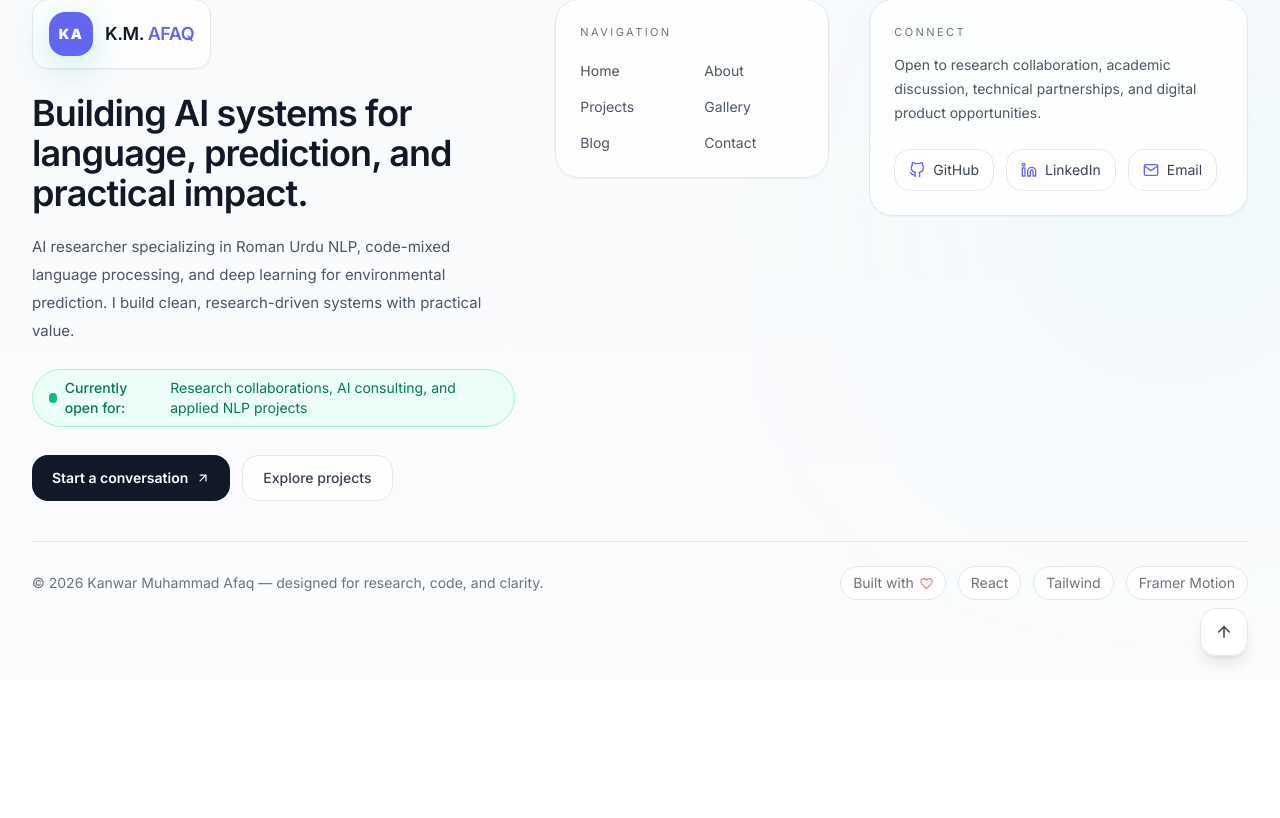
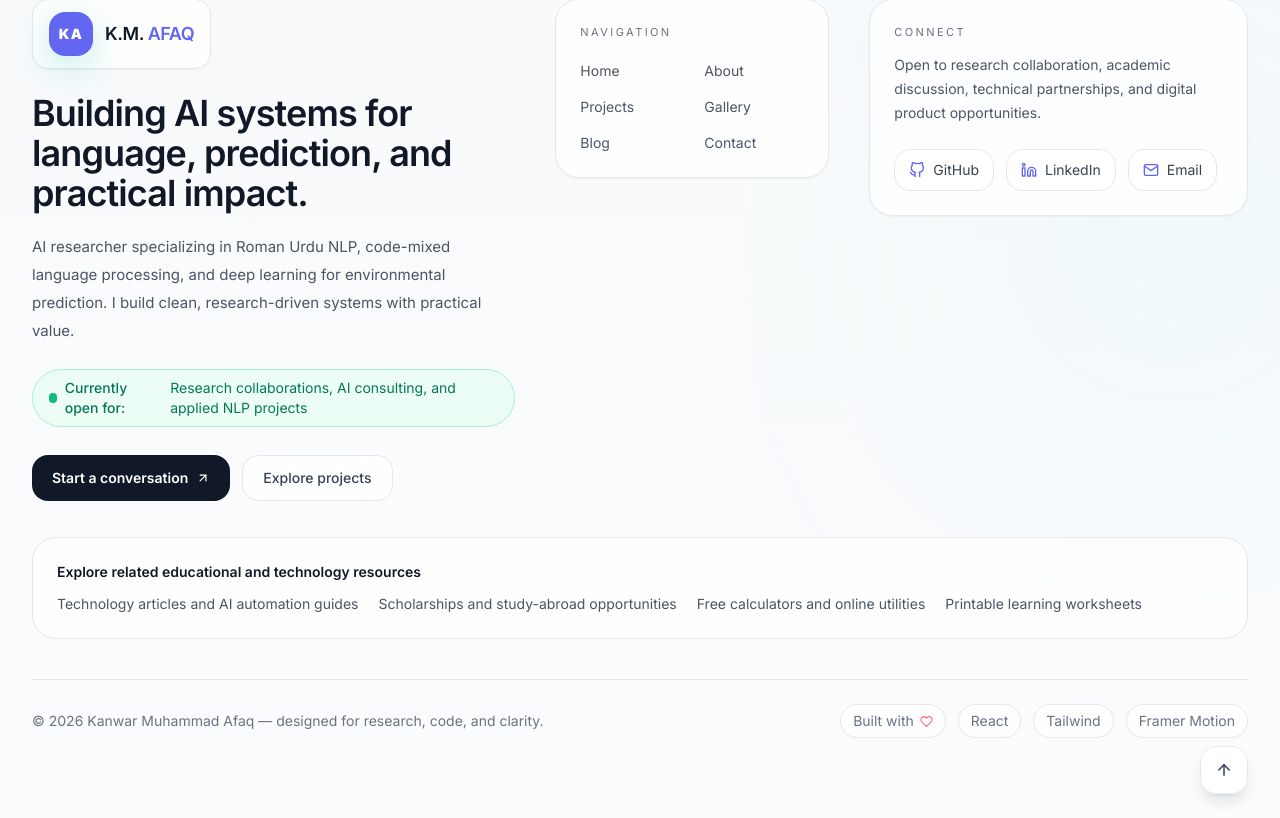
Before and after one commit to KanwarAfaq/kmafaq, a React (Vite) app: page / in a window 1280 px wide. Shown: the part 2003-2821 px from the top of the page. Before the commit the page ends 2683 px from the top, so only its background shows below. Built offline with nearby package versions, Linux system fonts and the light colour scheme; no server answers; the database is empty.

Commit message:
feat(seo): connect portfolio resources with contextual search-friendly links
* feat(seo): add relevant contextual cross-site learning and career links

* ci(seo): verify contextual links, tests and production build

```diff
--- a/src/components/Footer.jsx
+++ b/src/components/Footer.jsx
@@ -295,6 +295,16 @@ export default function Footer() {
           </motion.div>
         </div>
 
+        <nav aria-label="Related independent resources" className="mt-9 rounded-3xl border border-gray-200 bg-white/80 p-6 dark:border-white/10 dark:bg-white/[0.04]">
+          <h2 className="mb-3 text-sm font-semibold">Explore related educational and technology resources</h2>
+          <div className="flex flex-wrap gap-x-5 gap-y-3 text-sm text-gray-600 dark:text-white/70">
+            <a className="hover:text-accent hover:underline" href="https://kmafaq.online/">Technology articles and AI automation guides</a>
+            <a className="hover:text-accent hover:underline" href="https://scholarportal.site/">Scholarships and study-abroad opportunities</a>
+            <a className="hover:text-accent hover:underline" href="https://anytool.online/">Free calculators and online utilities</a>
+            <a className="hover:text-accent hover:underline" href="https://worksheet.live/">Printable learning worksheets</a>
+          </div>
+        </nav>
+
         {/* bottom strip */}
         <motion.div
           variants={revealItem}
```
